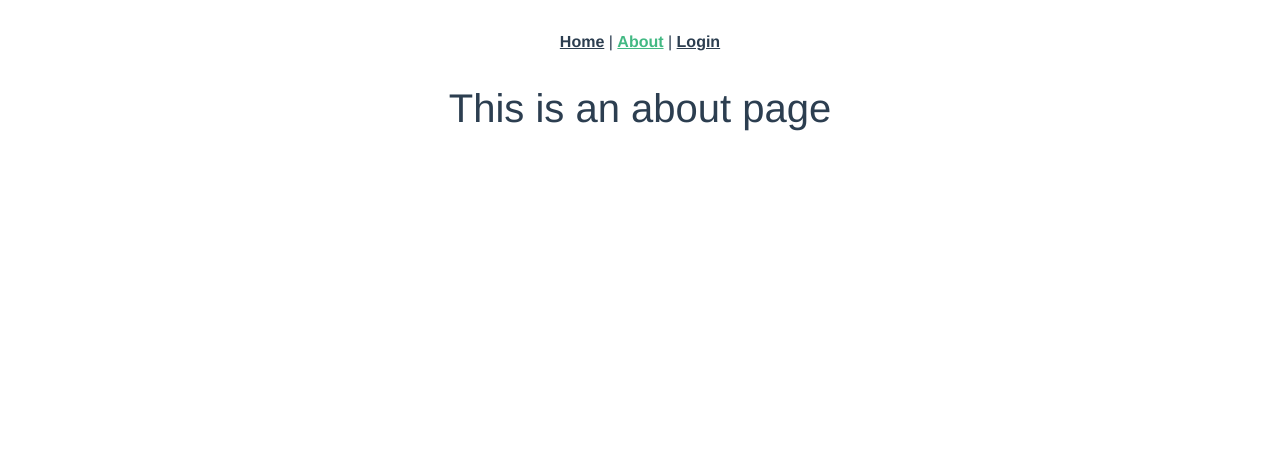
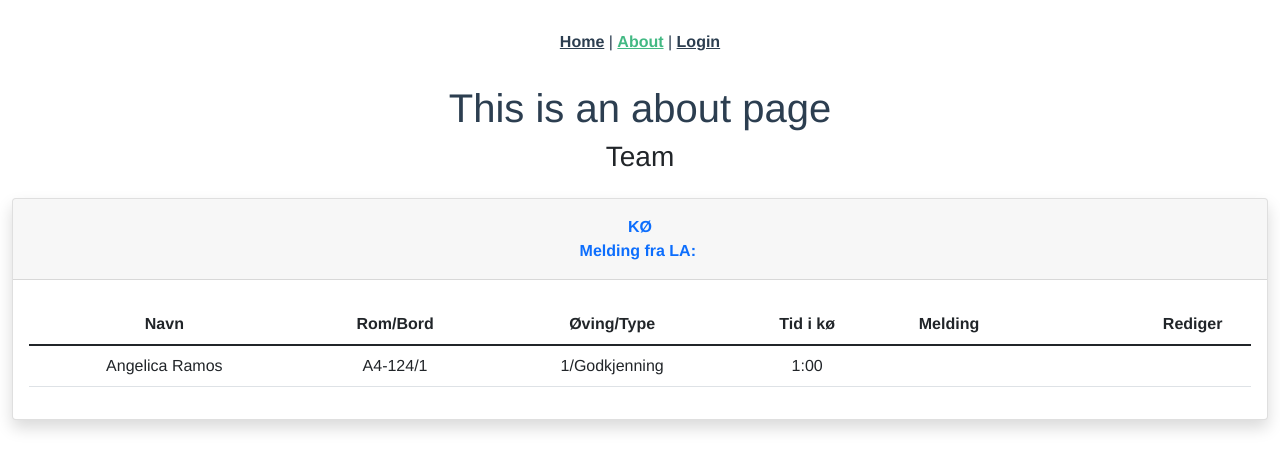
Before and after one commit to HasanOma/qsGruppe12, a Vue app in the folder frontend/: page /about in a window 1280 px wide. Shown: the top 470 px of the page. Built offline with nearby package versions, Linux system fonts and the light colour scheme.

Commit message:
Added base component for queue.

```diff
--- /dev/null
+++ b/frontend/src/components/Queue.vue
@@ -0,0 +1,67 @@
+<template>
+    <div id="wrapper">
+        <div class="d-flex flex-column" id="content-wrapper">
+            <div id="content">
+                <div class="container-fluid">
+                    <h3 class="text-dark mb-4">Team</h3>
+                    <div class="card shadow">
+                        <div class="card-header py-3">
+                            <p class="text-primary m-0 fw-bold text-left">KØ</p>
+                            <p class="text-primary m-0 fw-bold text-left">Melding fra LA:&nbsp;</p>
+                        </div>
+                        <div class="card-body">
+                            <div class="table-responsive table mt-2" id="dataTable" role="grid" aria-describedby="dataTable_info">
+                                <table class="table my-0" id="dataTable">
+                                    <thead>
+                                        <tr>
+                                            <th>Navn</th>
+                                            <th>Rom/Bord</th>
+                                            <th>Øving/Type</th>
+                                            <th>Tid i kø</th>
+                                            <th style="width: 137.125px;">Melding</th>
+                                            <th style="width: 116.7344px;"></th>
+                                            <th style="width: 116.7344px;">
+                                                <strong>Rediger</strong><br>
+                                            </th>
+                                        </tr>
+                                    </thead>
+                                    <tbody>
+                                        <tr>
+                                            <td>Angelica Ramos</td>
+                                            <td>A4-124/1</td>
+                                            <td>1/Godkjenning</td>
+                                            <td>1:00</td>
+                                            <td><br></td>
+                                            <td><br></td>
+                                            <td>
+                                                <i class="fa fa-edit" style="width: 23px;height: 16px;"></i><br>
+                                            </td>
+                                        </tr>
+                                    </tbody>
+                                    <tfoot>
+                                    <tr></tr>
+                                    </tfoot>
+                                </table>
+                            </div>
+                        </div>
+                    </div>
+                </div>
+            </div>
+        </div>
+    </div>
+</template>
+
+<script>
+export default {
+    name: "Queue",
+    props: {
+        inQueue: {
+            type: Array
+        }
+    }
+}
+</script>
+
+<style scoped>
+
+</style>
--- a/frontend/src/views/About.vue
+++ b/frontend/src/views/About.vue
@@ -1,5 +1,17 @@
 <template>
-  <div class="about">
-    <h1>This is an about page</h1>
-  </div>
+    <div class="about">
+        <h1>This is an about page</h1>
+    </div>
+    <Queue></Queue>
 </template>
+
+<script>
+import Queue from "@/components/Queue";
+
+export default {
+    components: {
+        Queue
+    }
+}
+
+</script>
```
